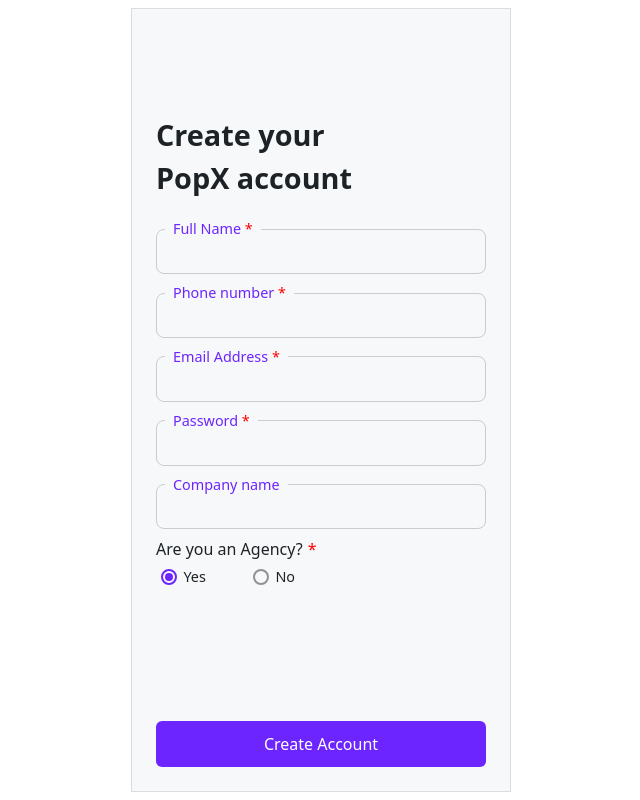
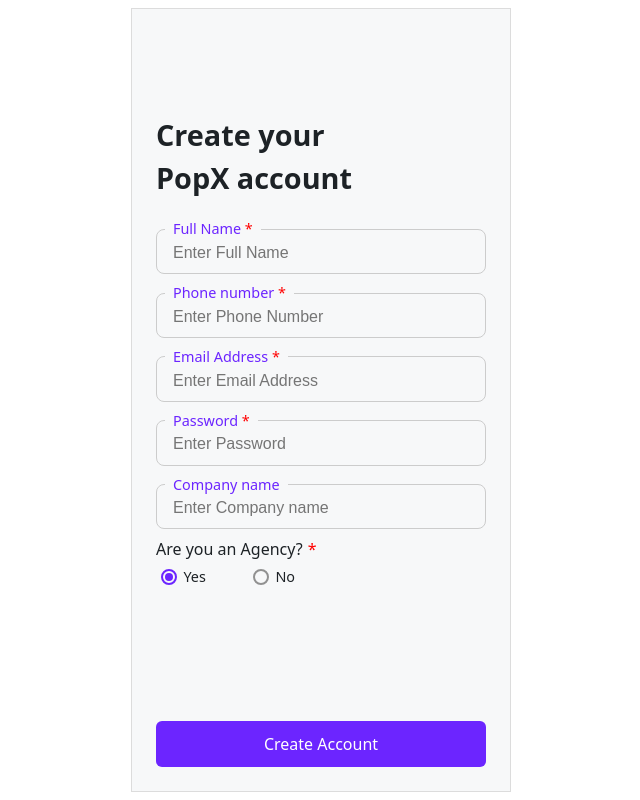
Before and after one commit to Raveena99999/InternAssignment, a React (Vite) app: page /signup in a window 1280 px wide. Shown: the whole page, without its empty margins (319-959 px from the left). Built offline with nearby package versions, Linux system fonts and the light colour scheme; the HTML template or start-up script is replaced by a standard one.

Commit message:
done assignment

```diff
--- a/src/pages/Login.jsx
+++ b/src/pages/Login.jsx
@@ -37,6 +37,7 @@
               required
               value={formData.email}
               onChange={handleChange}
+              placeholder="Enter Email Address"
             />
           </fieldset>
         </div>
@@ -50,6 +51,7 @@
               required
               value={formData.password}
               onChange={handleChange}
+              placeholder="Enter Password"
             />
           </fieldset>
         </div>
--- a/src/pages/Signup.jsx
+++ b/src/pages/Signup.jsx
@@ -42,6 +42,7 @@
               required
               value={formData.fullName}
               onChange={handleChange}
+              placeholder="Enter Full Name"
             />
           </fieldset>
         </div>
@@ -57,6 +58,7 @@
               required
               value={formData.phoneNumber}
               onChange={handleChange}
+              placeholder="Enter Phone Number"
             />
           </fieldset>
         </div>
@@ -72,6 +74,7 @@
               required
               value={formData.email}
               onChange={handleChange}
+              placeholder="Enter Email Address"
             />
           </fieldset>
         </div>
@@ -87,6 +90,7 @@
               required
               value={formData.password}
               onChange={handleChange}
+              placeholder="Enter Password"
             />
           </fieldset>
         </div>
@@ -97,9 +101,9 @@
             <input
               type="text"
               name="company"
-              required
               value={formData.company}
               onChange={handleChange}
+              placeholder="Enter Company name"
             />
           </fieldset>
         </div>
```
